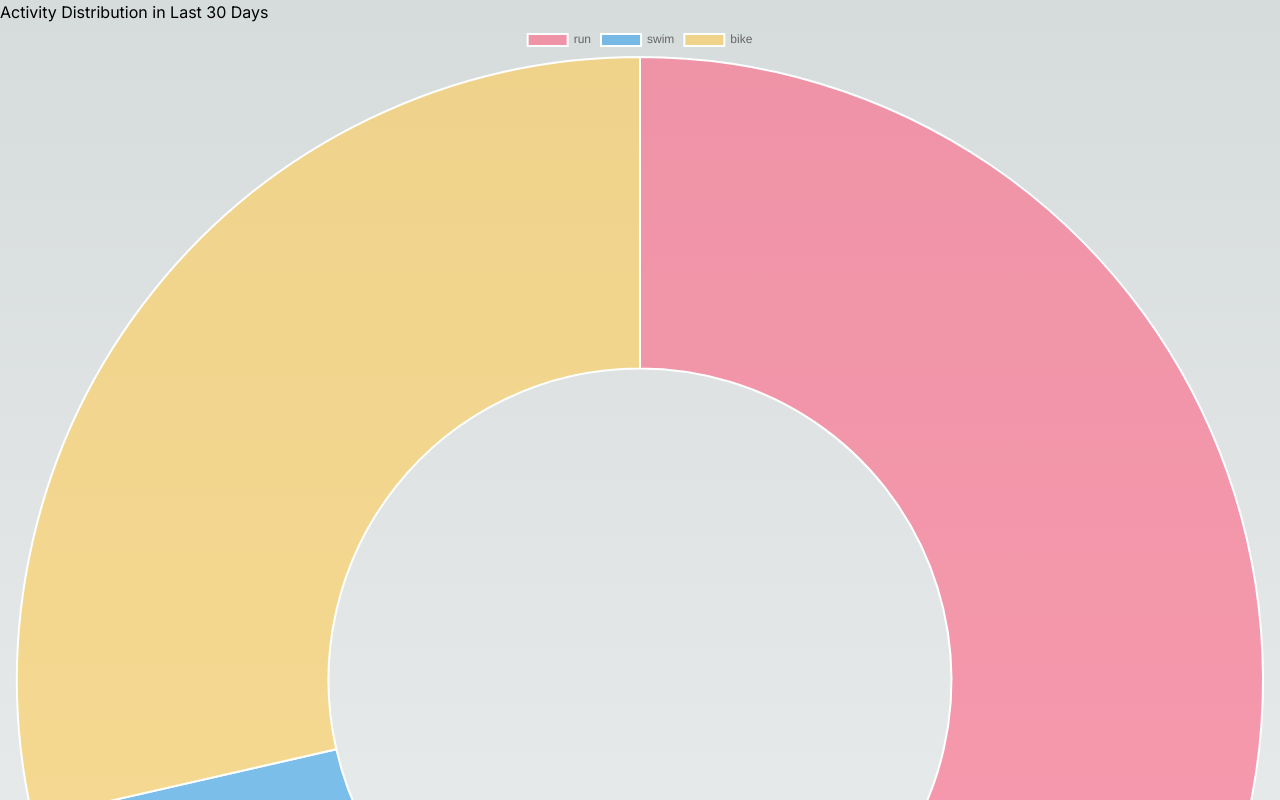
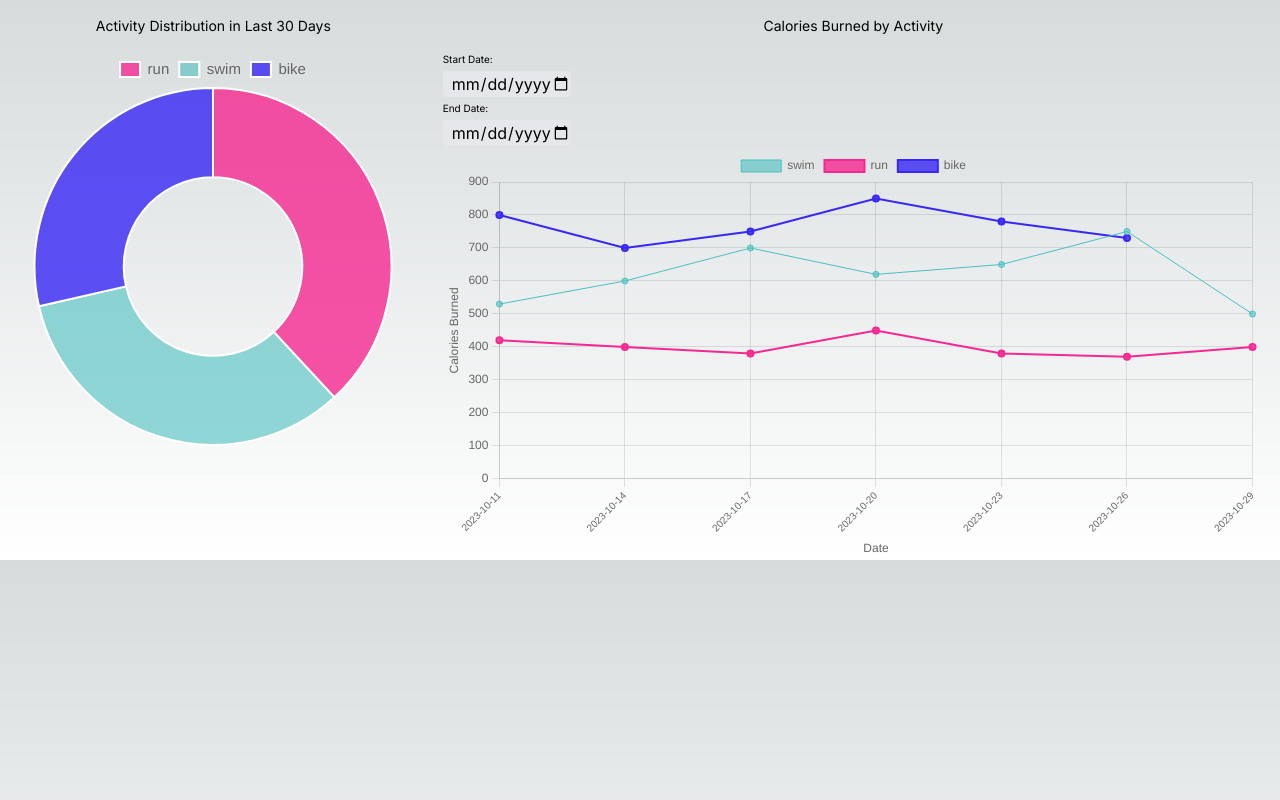
Before and after one commit to thuy0605/FitRank, a Next.js app: page /users/1 in a window 1280 px wide. Shown: the top 800 px of the page. Built offline with nearby package versions, Linux system fonts and the light colour scheme.

Commit message:
Long commit

```diff
--- a/app/(components)/ActivityDistributionChart.js
+++ b/app/(components)/ActivityDistributionChart.js
@@ -23,16 +23,16 @@ const ActivityDistributionChart = ({ fitnessHistory }) => {
       {
         data: data,
         backgroundColor: [
-          "rgba(255, 99, 132, 0.6)",
-          "rgba(54, 162, 235, 0.6)",
-          "rgba(255, 206, 86, 0.6)",
+          "rgba(245, 40, 145, 0.8)",
+          "rgba(75, 192, 192, 0.6)",
+          "rgba(56, 39, 245, 0.8)",
           "rgba(75, 192, 192, 0.6)",
           "rgba(153, 102, 255, 0.6)",
         ],
         hoverBackgroundColor: [
-          "rgba(255, 99, 132, 0.8)",
-          "rgba(54, 162, 235, 0.8)",
-          "rgba(255, 206, 86, 0.8)",
+          "rgba(245, 40, 145, 1)",
+          "rgba(75, 192, 192, 1)",
+          "rgba(56, 39, 245, 1)",
           "rgba(75, 192, 192, 0.8)",
           "rgba(153, 102, 255, 0.8)",
         ],
@@ -43,11 +43,25 @@ const ActivityDistributionChart = ({ fitnessHistory }) => {
   const options = {
     responsive: true,
     maintainAspectRatio: true,
+    plugins: {
+      legend: {
+        position: 'top',
+        labels: {
+          boxWidth: 20, // Reduce the legend's box width if possible
+          font: {
+            size: 15 // Set your desired size here
+          },
+          padding: 10 // Reduce padding to fit labels in one line
+        }
+      }
+    }
   };
 
+
   return (
-    <div>
-      <h2>Activity Distribution in Last 30 Days</h2>
+    <div className="mx-4">
+      <h3 className="flex justify-center text-sm py-4">Activity Distribution in Last 30 Days</h3>
+
       <Doughnut data={chartData} options={options} />
     </div>
   );
--- a/app/(components)/CaloriesBurnedChart.js
+++ b/app/(components)/CaloriesBurnedChart.js
@@ -66,31 +66,43 @@ const CaloriesBurnedChart = ({ fitnessHistory }) => {
         },
       },
       x: {
+        ticks: {
+          maxRotation: 45, // or any angle you prefer
+          minRotation: 45,  // making minRotation the same as maxRotation forces a fixed angle
+          font: {
+            size: 10 // Set this to the size you want
+          }
+        },
         title: {
           display: true,
-          text: "Date",
+          text: 'Date',
+
         },
       },
     },
   };
 
+
+
   return (
-    <div>
-      <h2>Calories Burned by Activity</h2>
+    <div className="mx-4">
+      <h2 className="flex justify-center text-sm py-4">Calories Burned by Activity</h2>
       <div>
-        <label>Start Date:</label>
+        <label className="block text-xxs">Start Date:</label>
         <input
           type="date"
           value={startDate}
           onChange={(e) => setStartDate(e.target.value)}
+          className="bg-gray-200 rounded pl-2 w-32 my-1"
         />
       </div>
       <div>
-        <label>End Date:</label>
+        <label className="block text-xxs">End Date:</label>
         <input
           type="date"
           value={endDate}
           onChange={(e) => setEndDate(e.target.value)}
+          className="bg-gray-200 rounded pl-2 w-32 my-1 "
         />
       </div>
       <Line data={chartData} options={options} />
--- a/app/(components)/Leaderboard.js
+++ b/app/(components)/Leaderboard.js
@@ -9,10 +9,12 @@ import {
   Paper,
   Divider,
   Typography,
+  TextField,
 } from "@mui/material";
 
 const Leaderboard = ({ initialData }) => {
   const [leaderboardData, setLeaderboardData] = useState(initialData);
+  const [usernameFilter, setUsernameFilter] = useState("");
 
   // Simulate real-time updates every 5 seconds
   useEffect(() => {
@@ -64,6 +66,11 @@ const Leaderboard = ({ initialData }) => {
   }, []);
 
   const renderLeaderboard = (leaderboard) => {
+    // Filter the leaderboard data based on the username filter
+    const filteredLeaderboard = leaderboard.filter((user) =>
+      user.username.toLowerCase().includes(usernameFilter.toLowerCase())
+    );
+
     return (
       <Table>
         <TableHead>
@@ -75,7 +82,7 @@ const Leaderboard = ({ initialData }) => {
           </TableRow>
         </TableHead>
         <TableBody>
-          {leaderboard.map((user) => (
+          {filteredLeaderboard.map((user) => (
             <TableRow key={user.username}>
               <TableCell>{user.username}</TableCell>
               <TableCell>
@@ -100,6 +107,17 @@ const Leaderboard = ({ initialData }) => {
         <Typography variant="h5" component="div">
           Pace Leaderboard
         </Typography>
+        <div className="">
+          <TextField
+            label="Filter by username"
+            variant="outlined"
+            value={usernameFilter}
+            onChange={(e) => setUsernameFilter(e.target.value)}
+            size="small"
+            margin="normal"
+            style={{ width: '100px'}}
+          />
+        </div>
         {renderLeaderboard(leaderboardData.paceBoardLeader.leaderBoard)}
       </Paper>
 
--- a/app/users/[userId]/page.js
+++ b/app/users/[userId]/page.js
@@ -5,9 +5,13 @@ export default async function UserPage() {
   const userData = await import("@/app/(mock)/userData.json");
   const fitnessHistory = userData.fitnessHistory;
   return (
-    <>
+    <div className="flex justify-evenly ">
+      <div className="w-1/3 ">
       <ActivityDistributionChart fitnessHistory={fitnessHistory} />
+      </div>
+      <div className="w-2/3 ">
       <CaloriesBurnedChart fitnessHistory={fitnessHistory} />
-    </>
+      </div>
+    </div>
   );
 }
--- a/tailwind.config.js
+++ b/tailwind.config.js
@@ -12,6 +12,9 @@ module.exports = {
         'gradient-conic':
           'conic-gradient(from 180deg at 50% 50%, var(--tw-gradient-stops))',
       },
+      fontSize: {
+        'xxs': '.625rem', // 10px
+      }
     },
   },
   plugins: [],
```
